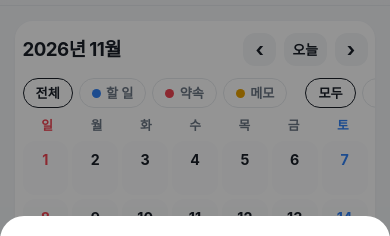
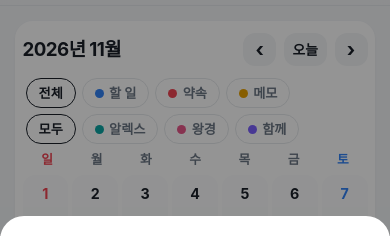
Before and after one commit to leejumpyo1/calendar, a plain HTML site: page index.html in a window 390 px wide. Shown: the part 48-284 px from the top of the page. Drawn offline with Linux system fonts and the light colour scheme; a web font is replaced by a local one.

Commit message:
필터 태그 두 줄 배치
Co-Authored-By: Claude Opus 5.5 <noreply@anthropic.com>
Claude-Session: https://claude.ai/code/session_01MBEfJ1nzesxT8Q7hD9PyTW

```diff
--- a/index.html
+++ b/index.html
@@ -47,7 +47,8 @@ input,textarea,select{font-family:inherit;color:inherit}
 .card{background:var(--card);border-radius:var(--r);box-shadow:0 1px 3px rgba(0,0,0,.04)}
 
 /* filters */
-.filters{display:flex;flex-wrap:wrap;gap:.4rem;align-items:center;padding:0 .2rem .2rem}
+.filters{display:flex;flex-direction:column;gap:.4rem;padding:0 .2rem .5rem}
+.frow{display:flex;flex-wrap:wrap;gap:.4rem}
 .chip{border:1.5px solid var(--line);background:#fff;border-radius:999px;padding:.3rem .8rem;font-size:.88rem;font-weight:700;color:var(--sub)}
 .chip.on{border-color:var(--ink);color:var(--ink)}
 .chip .dot{display:inline-block;width:.6rem;height:.6rem;border-radius:50%;margin-right:.35rem;vertical-align:.05rem}
@@ -90,9 +91,6 @@ input,textarea,select{font-family:inherit;color:inherit}
   .cal-title{font-size:1.25rem}
   .nav{width:2.2rem;height:2.2rem}
   .today-btn{height:2.2rem;padding:0 .6rem}
-  .filters{flex-wrap:nowrap;overflow-x:auto;margin:0 -.5rem .3rem;padding:0 .5rem .3rem;scrollbar-width:none}
-  .filters::-webkit-scrollbar{display:none}
-  .chip{flex:none}
   .top-in{gap:.4rem;padding:.55rem .7rem}
   .brand{font-size:1.05rem}
   .seg button{padding:.38rem .6rem;font-size:.85rem}
@@ -399,11 +397,11 @@ const wrap = $("wrap");
 function filtersHTML(){
   const t = [["all","전체",""],["task","할 일","var(--task)"],["meet","약속","var(--meet)"],["note","메모","var(--note)"]];
   const w = [["all","모두",""],["alex","알렉스","var(--alex)"],["wang","왕경","var(--wang)"],["both","함께","var(--both)"]];
-  return '<div class="filters">'+
+  return '<div class="filters"><div class="frow">'+
     t.map(([v,l,c])=>'<button class="chip'+(S.fType===v?' on':'')+'" data-ft="'+v+'">'+(c?'<span class="dot" style="background:'+c+'"></span>':'')+l+'</button>').join("")+
-    '<span class="fsep"></span>'+
+    '</div><div class="frow">'+
     w.map(([v,l,c])=>'<button class="chip'+(S.fWho===v?' on':'')+'" data-fw="'+v+'">'+(c?'<span class="dot" style="background:'+c+'"></span>':'')+l+'</button>').join("")+
-  '</div>';
+  '</div></div>';
 }
 
 function evCardHTML(ev, s){
```
